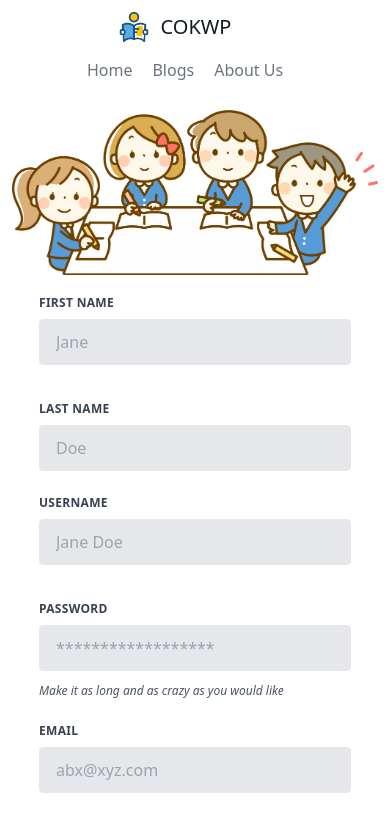
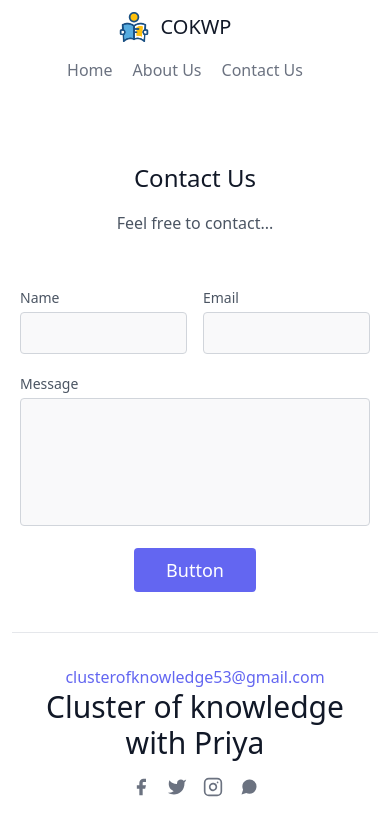
Before and after one commit to Sam-Tennyson/cokwp, a Next.js app: page /contact in a window 390 px wide. Shown: the top 827 px of the page. Built offline with nearby package versions, Linux system fonts and the light colour scheme.

Commit message:
add-more

```diff
--- a/components/Navbar.js
+++ b/components/Navbar.js
@@ -5,21 +5,21 @@ import CustomModal from "./CustomModal";
 const Navbar = () => {
 
   const [showHead, setShowHead] = useState("");
-  const [flag, setFlag] = useState(false);
+  // const [flag, setFlag] = useState(false);
 
 
-  const  closeModal = ()=> {
-    setFlag(false)
-  }
+  // const  closeModal = ()=> {
+  //   setFlag(false)
+  // }
 
-  const handleOpenModal = ()=> {
-    console.log("asdf")
-    setFlag(true)
-  }
+  // const handleOpenModal = ()=> {
+  //   console.log("asdf")
+  //   setFlag(true)
+  // }
 
   return (
     <>
-     <CustomModal openModal={flag}  onClickClose={closeModal} />
+     {/* <CustomModal openModal={flag}  onClickClose={closeModal} /> */}
       <header className="text-gray-500 sm:text-sm body-font m-auto border-b-0">
         <div className="container mx-auto mb-4  flex flex-wrap p-3  flex-col md:flex-row items-center">
           <a className="flex title-font font-medium items-center lg:mx-20  text-gray-900 mb-4 md:mb-0">
@@ -39,7 +39,7 @@ const Navbar = () => {
               </a>
             </Link>
             {/* <Link href={"/blogs"}> */}
-            <Link href={"/"}>
+            {/* <Link href={"/"}>
               <a
                 className="mr-5 hover:text-gray-900"
                 // onClick={() => setShowHead("Blogs")}
@@ -47,13 +47,21 @@ const Navbar = () => {
               >
                 Blogs
               </a>
-            </Link>
+            </Link> */}
             <Link href={"/about"}>
               <a
                 className="mr-5 hover:text-gray-900"
                 onClick={() => setShowHead("About Us")}
               >
                 About Us
+              </a>
+            </Link>
+            <Link href={"/contact"}>
+              <a
+                className="mr-5 hover:text-gray-900"
+                onClick={() => setShowHead("About Us")}
+              >
+                Contact Us
               </a>
             </Link>
 
@@ -82,9 +90,9 @@ const Navbar = () => {
           />
         </div>
       </nav> */}
-      <div className="mx-3 sm:w-4/5  sm:m-auto  ">
+      {/* <div className="mx-3 sm:w-4/5  sm:m-auto  ">
       <img src="/child.png" alt="error" />
-      </div>
+      </div> */}
 
     </>
   );
--- a/pages/about.js
+++ b/pages/about.js
@@ -3,6 +3,10 @@ import React from 'react'
 const about = () => {
   return (
     <>
+    <div className="mx-3 sm:w-4/5  sm:m-auto  ">
+      <img src="/child.png" alt="error" />
+      </div>
+      <h2 className="text-3xl font-medium title-font text-gray-900 my-10 text-center">About Us</h2>
     <div className='my-12  border-gray-800 w-4/5  m-auto' >
        <p className="text-justify">
     Hello guys! I am Tyson!
--- a/pages/contact.js
+++ b/pages/contact.js
@@ -3,51 +3,72 @@ import React from 'react'
 const contact = () => {
   return (
     <>
-      <form className="w-4/5 sm:w-3/5 md:w-4/5 m-auto">
-  <div className="flex flex-wrap -mx-3 mb-6">
-    <div className="w-full md:w-1/2 px-3 mb-6 md:mb-0">
-      <label className="block uppercase tracking-wide text-gray-700 text-xs font-bold mb-2" htmlFor="grid-first-name">
-        First Name
-      </label>
-      <input className="appearance-none block w-full bg-gray-200 text-gray-700 border rounded py-3 px-4 mb-3 leading-tight focus:outline-none focus:bg-white" id="grid-first-name" type="text" placeholder="Jane" />
-      {/* <p className="text-red-500 text-xs italic">Please fill out this field.</p> */}
+      <section class="text-gray-600 body-font relative">
+  <div class="container px-5 py-12 mx-auto">
+    <div class="flex flex-col text-center w-full mb-12">
+      <h1 class="sm:text-3xl text-2xl font-medium title-font mb-4 text-gray-900">Contact Us</h1>
+      <p class="lg:w-2/3 mx-auto leading-relaxed text-base">Feel free to contact...</p>
     </div>
-    <div className="w-full md:w-1/2 px-3">
-      <label className="block uppercase tracking-wide text-gray-700 text-xs font-bold mb-2" htmlFor="grid-last-name">
-        Last Name
-      </label>
-      <input className="appearance-none block w-full bg-gray-200 text-gray-700 border border-gray-200 rounded py-3 px-4 leading-tight focus:outline-none focus:bg-white focus:border-gray-500" id="grid-last-name" type="text" placeholder="Doe" />
+    <div class="lg:w-1/2 md:w-2/3 mx-auto">
+      <div class="flex flex-wrap -m-2">
+        <div class="p-2 w-1/2">
+          <div class="relative">
+            <label for="name" class="leading-7 text-sm text-gray-600">Name</label>
+            <input type="text" id="name" name="name" class="w-full bg-gray-100 bg-opacity-50 rounded border border-gray-300 focus:border-indigo-500 focus:bg-white focus:ring-2 focus:ring-indigo-200 text-base outline-none text-gray-700 py-1 px-3 leading-8 transition-colors duration-200 ease-in-out" />
           </div>
         </div>
-  <div className="flex flex-wrap -mx-3 mb-6">
-    <div className="w-full px-3">
-      <label className="block uppercase tracking-wide text-gray-700 text-xs font-bold mb-2" htmlFor="grid-password">
-        Username
-      </label>
-      <input className="appearance-none block w-full bg-gray-200 text-gray-700 border border-gray-200 rounded py-3 px-4 mb-3 leading-tight focus:outline-none focus:bg-white focus:border-gray-500" id="grid-password" type="text" placeholder="Jane Doe" />
+        <div class="p-2 w-1/2">
+          <div class="relative">
+            <label for="email" class="leading-7 text-sm text-gray-600">Email</label>
+            <input type="email" id="email" name="email" class="w-full bg-gray-100 bg-opacity-50 rounded border border-gray-300 focus:border-indigo-500 focus:bg-white focus:ring-2 focus:ring-indigo-200 text-base outline-none text-gray-700 py-1 px-3 leading-8 transition-colors duration-200 ease-in-out" />
           </div>
         </div>
-  <div className="flex flex-wrap -mx-3 mb-6">
-    <div className="w-full px-3">
-      <label className="block uppercase tracking-wide text-gray-700 text-xs font-bold mb-2" htmlFor="grid-password">
-        Password
-      </label>
-      <input className="appearance-none block w-full bg-gray-200 text-gray-700 border border-gray-200 rounded py-3 px-4 mb-3 leading-tight focus:outline-none focus:bg-white focus:border-gray-500" id="grid-password" type="password" placeholder="******************" />
-      <p className="text-gray-600 text-xs italic">Make it as long and as crazy as you would like</p>
+        <div class="p-2 w-full">
+          <div class="relative">
+            <label for="message" class="leading-7 text-sm text-gray-600">Message</label>
+            <textarea id="message" name="message" class="w-full bg-gray-100 bg-opacity-50 rounded border border-gray-300 focus:border-indigo-500 focus:bg-white focus:ring-2 focus:ring-indigo-200 h-32 text-base outline-none text-gray-700 py-1 px-3 resize-none leading-6 transition-colors duration-200 ease-in-out"></textarea>
           </div>
         </div>
-  <div className="flex flex-wrap -mx-3 mb-6">
-    <div className="w-full px-3">
-      <label className="block uppercase tracking-wide text-gray-700 text-xs font-bold mb-2" htmlFor="grid-password">
-        Email
-      </label>
-      <input className="appearance-none block w-full bg-gray-200 text-gray-700 border border-gray-200 rounded py-3 px-4 mb-3 leading-tight focus:outline-none focus:bg-white focus:border-gray-500" id="grid-password" type="email" placeholder="abx@xyz.com" />
+        <div class="p-2 w-full">
+          <button class="flex mx-auto text-white bg-indigo-500 border-0 py-2 px-8 focus:outline-none hover:bg-indigo-600 rounded text-lg">Button</button>
+        </div>
+        <div class="p-2 w-full pt-8 mt-8 border-t border-gray-200 text-center">
+          <a class="text-indigo-500">clusterofknowledge53@gmail.com</a>
+          {/* <p class="leading-normal my-5"> */}
+          <h1 className="title-font sm:text-4xl text-3xl mb-4 font-medium text-gray-900">
+                Cluster of knowledge
+
+                with Priya
+              </h1>
+          {/* </p> */}
+          <span class="inline-flex">
+            <a class="text-gray-500">
+              <svg fill="currentColor" stroke-linecap="round" stroke-linejoin="round" stroke-width="2" class="w-5 h-5" viewBox="0 0 24 24">
+                <path d="M18 2h-3a5 5 0 00-5 5v3H7v4h3v8h4v-8h3l1-4h-4V7a1 1 0 011-1h3z"></path>
+              </svg>
+            </a>
+            <a class="ml-4 text-gray-500">
+              <svg fill="currentColor" stroke-linecap="round" stroke-linejoin="round" stroke-width="2" class="w-5 h-5" viewBox="0 0 24 24">
+                <path d="M23 3a10.9 10.9 0 01-3.14 1.53 4.48 4.48 0 00-7.86 3v1A10.66 10.66 0 013 4s-4 9 5 13a11.64 11.64 0 01-7 2c9 5 20 0 20-11.5a4.5 4.5 0 00-.08-.83A7.72 7.72 0 0023 3z"></path>
+              </svg>
+            </a>
+            <a class="ml-4 text-gray-500">
+              <svg fill="none" stroke="currentColor" stroke-linecap="round" stroke-linejoin="round" stroke-width="2" class="w-5 h-5" viewBox="0 0 24 24">
+                <rect width="20" height="20" x="2" y="2" rx="5" ry="5"></rect>
+                <path d="M16 11.37A4 4 0 1112.63 8 4 4 0 0116 11.37zm1.5-4.87h.01"></path>
+              </svg>
+            </a>
+            <a class="ml-4 text-gray-500">
+              <svg fill="currentColor" stroke-linecap="round" stroke-linejoin="round" stroke-width="2" class="w-5 h-5" viewBox="0 0 24 24">
+                <path d="M21 11.5a8.38 8.38 0 01-.9 3.8 8.5 8.5 0 01-7.6 4.7 8.38 8.38 0 01-3.8-.9L3 21l1.9-5.7a8.38 8.38 0 01-.9-3.8 8.5 8.5 0 014.7-7.6 8.38 8.38 0 013.8-.9h.5a8.48 8.48 0 018 8v.5z"></path>
+              </svg>
+            </a>
+          </span>
         </div>
       </div>
-  <button className="bg-blue-500 hover:bg-blue-700 text-white font-bold py-2 px-4 rounded">
-  Button
-</button>
-</form>
+    </div>
+  </div>
+</section>
     </>
   )
 }
--- a/pages/index.js
+++ b/pages/index.js
@@ -18,28 +18,33 @@ export default function Home(props) {
   const [playlist4, setPlaylist4] = useState("");
   const [playlist5, setPlaylist5] = useState("");
 
-  useEffect(()=> {
+  useEffect(() => {
     fetch(
-      `${YOUTUBE_PLAYLIST_ITEMS_API}?part=snippet&playlistId=PLQ5xEuNctHhEr5Q7AU27PShvGC3wZ_9P1&maxResult=50&key=AIzaSyCYj_AmGzhQrwD2FfmeyyUrBrWnqn4uSvY`)
-      .then((res)=>res.json())
-      .then((data)=> setPlaylist1(data))
+      `${YOUTUBE_PLAYLIST_ITEMS_API}?part=snippet&playlistId=PLQ5xEuNctHhEr5Q7AU27PShvGC3wZ_9P1&maxResult=50&key=AIzaSyCYj_AmGzhQrwD2FfmeyyUrBrWnqn4uSvY`
+    )
+      .then((res) => res.json())
+      .then((data) => setPlaylist1(data));
     fetch(
-      `${YOUTUBE_PLAYLIST_ITEMS_API}?part=snippet&playlistId=PLQ5xEuNctHhE0r2XNYu0UUAIyh_1CihCC&maxResult=50&key=AIzaSyCYj_AmGzhQrwD2FfmeyyUrBrWnqn4uSvY`)
-      .then((res)=>res.json())
-      .then((data)=> setPlaylist2(data))
+      `${YOUTUBE_PLAYLIST_ITEMS_API}?part=snippet&playlistId=PLQ5xEuNctHhE0r2XNYu0UUAIyh_1CihCC&maxResult=50&key=AIzaSyCYj_AmGzhQrwD2FfmeyyUrBrWnqn4uSvY`
+    )
+      .then((res) => res.json())
+      .then((data) => setPlaylist2(data));
     fetch(
-      `${YOUTUBE_PLAYLIST_ITEMS_API}?part=snippet&playlistId=PLQ5xEuNctHhG3e1l5F2C6aOHj3OIkIvWl&maxResult=50&key=AIzaSyCYj_AmGzhQrwD2FfmeyyUrBrWnqn4uSvY`)
-      .then((res)=>res.json())
-      .then((data)=> setPlaylist3(data))
+      `${YOUTUBE_PLAYLIST_ITEMS_API}?part=snippet&playlistId=PLQ5xEuNctHhG3e1l5F2C6aOHj3OIkIvWl&maxResult=50&key=AIzaSyCYj_AmGzhQrwD2FfmeyyUrBrWnqn4uSvY`
+    )
+      .then((res) => res.json())
+      .then((data) => setPlaylist3(data));
     fetch(
-      `${YOUTUBE_PLAYLIST_ITEMS_API}?part=snippet&playlistId=PLQ5xEuNctHhHoXnJAB4NkJyzl_VORwjfb&maxResult=50&key=AIzaSyCYj_AmGzhQrwD2FfmeyyUrBrWnqn4uSvY`)
-      .then((res)=>res.json())
-      .then((data)=> setPlaylist4(data))
+      `${YOUTUBE_PLAYLIST_ITEMS_API}?part=snippet&playlistId=PLQ5xEuNctHhHoXnJAB4NkJyzl_VORwjfb&maxResult=50&key=AIzaSyCYj_AmGzhQrwD2FfmeyyUrBrWnqn4uSvY`
+    )
+      .then((res) => res.json())
+      .then((data) => setPlaylist4(data));
     fetch(
-      `${YOUTUBE_PLAYLIST_ITEMS_API}?part=snippet&playlistId=PLQ5xEuNctHhGpdZZXSBCHGnfs2S-9BZYl&maxResult=50&key=AIzaSyCYj_AmGzhQrwD2FfmeyyUrBrWnqn4uSvY`)
-      .then((res)=>res.json())
-      .then((data)=> setPlaylist5(data))
-  },[])
+      `${YOUTUBE_PLAYLIST_ITEMS_API}?part=snippet&playlistId=PLQ5xEuNctHhGpdZZXSBCHGnfs2S-9BZYl&maxResult=50&key=AIzaSyCYj_AmGzhQrwD2FfmeyyUrBrWnqn4uSvY`
+    )
+      .then((res) => res.json())
+      .then((data) => setPlaylist5(data));
+  }, []);
 
   // useEffect(()=> {
   //   setPlaylist1(props?.playlist1)
@@ -58,17 +63,65 @@ export default function Home(props) {
   // },[props.playlist4])
 
   // console.log(props.playlist1);
+  const [flag, setFlag] = useState(false);
 
 
+  const  closeModal = ()=> {
+    setFlag(false)
+  }
+
+  const handleOpenModal = ()=> {
+    console.log("asdf")
+    setFlag(true)
+  }
   return (
     <>
       <div>
-
+      <CustomModal openModal={flag}  onClickClose={closeModal} />
         <section className="text-gray-600 body-font">
+          <div className="container mx-auto flex px-5 py-24 md:flex-row flex-col items-center">
+            <div className="lg:flex-grow md:w-1/2 lg:pr-24 md:pr-16 flex flex-col md:items-start md:text-left mb-16 md:mb-0 items-center text-center">
+              <h1 className="title-font sm:text-4xl text-3xl mb-4 font-medium text-gray-900">
+                Cluster of knowledge
+                <br className="hidden lg:inline-block" />
+                with Priya
+              </h1>
+              <p className="mb-8 leading-relaxed">
+                I made this website especially for knowledge purpose....not just
+                for you..but also for myself ...to make myself busy in{" "}
+                <br className="hidden lg:inline-block" />
+                Activities..that will not only help in build up my knowledge bt
+                by sharing it I can meet new peoples like all of you ..so that I
+                can..get a lot of views and ideas that will help me in.thinking
+                out of the boxl!.
+              </p>
+              <div className="flex justify-center">
+                <button className="inline-flex text-white bg-blue-500 border-0 py-2 px-6 focus:outline-none hover:bg-blue-600 rounded text-lg">
+                  Free Videos
+                </button>
+                <button className="ml-4 inline-flex text-gray-700 bg-gray-100 border-0 py-2 px-6 focus:outline-none hover:bg-gray-200 rounded text-lg" onClick={handleOpenModal}>
+                  Blogs
+                </button>
+              </div>
+            </div>
+            <div className="lg:max-w-lg lg:w-full md:w-1/2 w-5/6">
+              <img
+                className="object-cover object-center rounded"
+                alt="hero"
+                src="/child.png"
+              />
+            </div>
+          </div>
+        </section>
+        <section className="text-gray-600 body-font">
+          <h2 className="text-3xl font-medium title-font text-gray-900 my-10 text-center">
+            Latest Videos
+          </h2>
           <div className="container px-5 mx-auto">
             <div className="flex flex-wrap -m-4">
               {/* 18 77 */}
-              {  playlist5  && playlist5?.items?.map((item) => {
+              {playlist5 &&
+                playlist5?.items?.map((item) => {
                   // console.log("item", item);
                   const { id, snippet = {} } = item;
                   const {
@@ -106,57 +159,14 @@ export default function Home(props) {
                           {title}
                         </h1>
                         <p className="leading-relaxed mb-3">{description}</p>
-                      <a className="text-indigo-500 inline-flex items-center">
-                        Learn More
-                        <svg
-                          className="w-4 h-4 ml-2"
-                          viewBox="0 0 24 24"
-                          stroke="currentColor"
-                          strokeWidth="2"
-                          fill="none"
-                          strokeLinecap="round"
-                          strokeLinejoin="round"
-                        >
-                          <path d="M5 12h14"></path>
-                          <path d="M12 5l7 7-7 7"></path>
-                        </svg>
-                      </a>
-                      <div className="text-center mt-2 leading-none flex justify-center absolute bottom-0 left-0 w-full py-4">
-                        <span className="text-gray-400 mr-3 inline-flex items-center leading-none text-sm pr-3 py-1 border-r-2 border-gray-200">
-                          <svg
-                            className="w-4 h-4 mr-1"
-                            stroke="currentColor"
-                            strokeWidth="2"
-                            fill="none"
-                            strokeLinecap="round"
-                            strokeLinejoin="round"
-                            viewBox="0 0 24 24"
-                          >
-                            <path d="M1 12s4-8 11-8 11 8 11 8-4 8-11 8-11-8-11-8z"></path>
-                            <circle cx="12" cy="12" r="3"></circle>
-                          </svg>
-                          1.2K
-                        </span>
-                        <span className="text-gray-400 inline-flex items-center leading-none text-sm">
-                          <svg
-                            className="w-4 h-4 mr-1"
-                            stroke="currentColor"
-                            strokeWidth="2"
-                            fill="none"
-                            strokeLinecap="round"
-                            strokeLinejoin="round"
-                            viewBox="0 0 24 24"
-                          >
-                            <path d="M21 11.5a8.38 8.38 0 01-.9 3.8 8.5 8.5 0 01-7.6 4.7 8.38 8.38 0 01-3.8-.9L3 21l1.9-5.7a8.38 8.38 0 01-.9-3.8 8.5 8.5 0 014.7-7.6 8.38 8.38 0 013.8-.9h.5a8.48 8.48 0 018 8v.5z"></path>
-                          </svg>
-                          6
-                        </span>
-                      </div>
+
+
                       </div>
                     </div>
                   );
                 })}
-              {  playlist1  && playlist1?.items?.map((item) => {
+              {playlist1 &&
+                playlist1?.items?.map((item) => {
                   // console.log("item", item);
                   const { id, snippet = {} } = item;
                   const {
@@ -195,7 +205,6 @@ export default function Home(props) {
                           {title}
                         </h1>
                         <p className="leading-relaxed mb-3">{description}</p>
-
                       </div>
                     </div>
                   );
@@ -232,14 +241,12 @@ export default function Home(props) {
                         {title}
                       </h1>
                       <p className="leading-relaxed mb-3">{description}</p>
-
-
                     </div>
                   </div>
                 );
               })}
 
-              {  playlist3?.items?.map((item) => {
+              {playlist3?.items?.map((item) => {
                 // console.log("item", item);
                 const { id, snippet = {} } = item;
                 const {
@@ -271,13 +278,11 @@ export default function Home(props) {
                         {title}
                       </h1>
                       <p className="leading-relaxed mb-3">{description}</p>
-
-
                     </div>
                   </div>
                 );
               })}
-              { playlist4?.items?.map((item) => {
+              {playlist4?.items?.map((item) => {
                 // console.log("item", item);
                 const { id, snippet = {} } = item;
                 const {
@@ -309,20 +314,13 @@ export default function Home(props) {
                         {title}
                       </h1>
                       <p className="leading-relaxed mb-3">{description}</p>
-
-
                     </div>
                   </div>
                 );
               })}
-
-
-
             </div>
-
           </div>
         </section>
-
       </div>
     </>
   );
```
Lines whose indentation alone changed are shown as unchanged.
